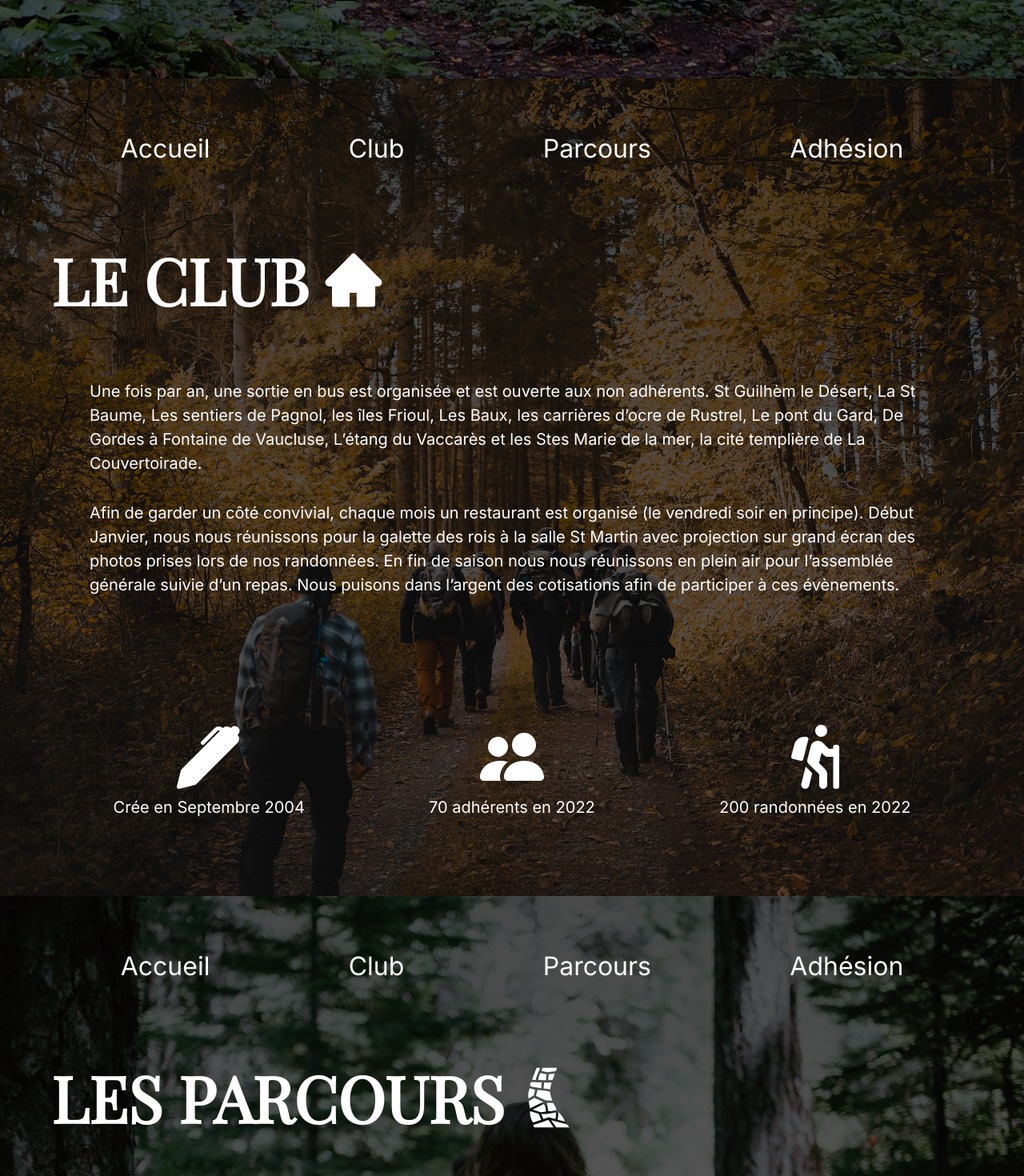
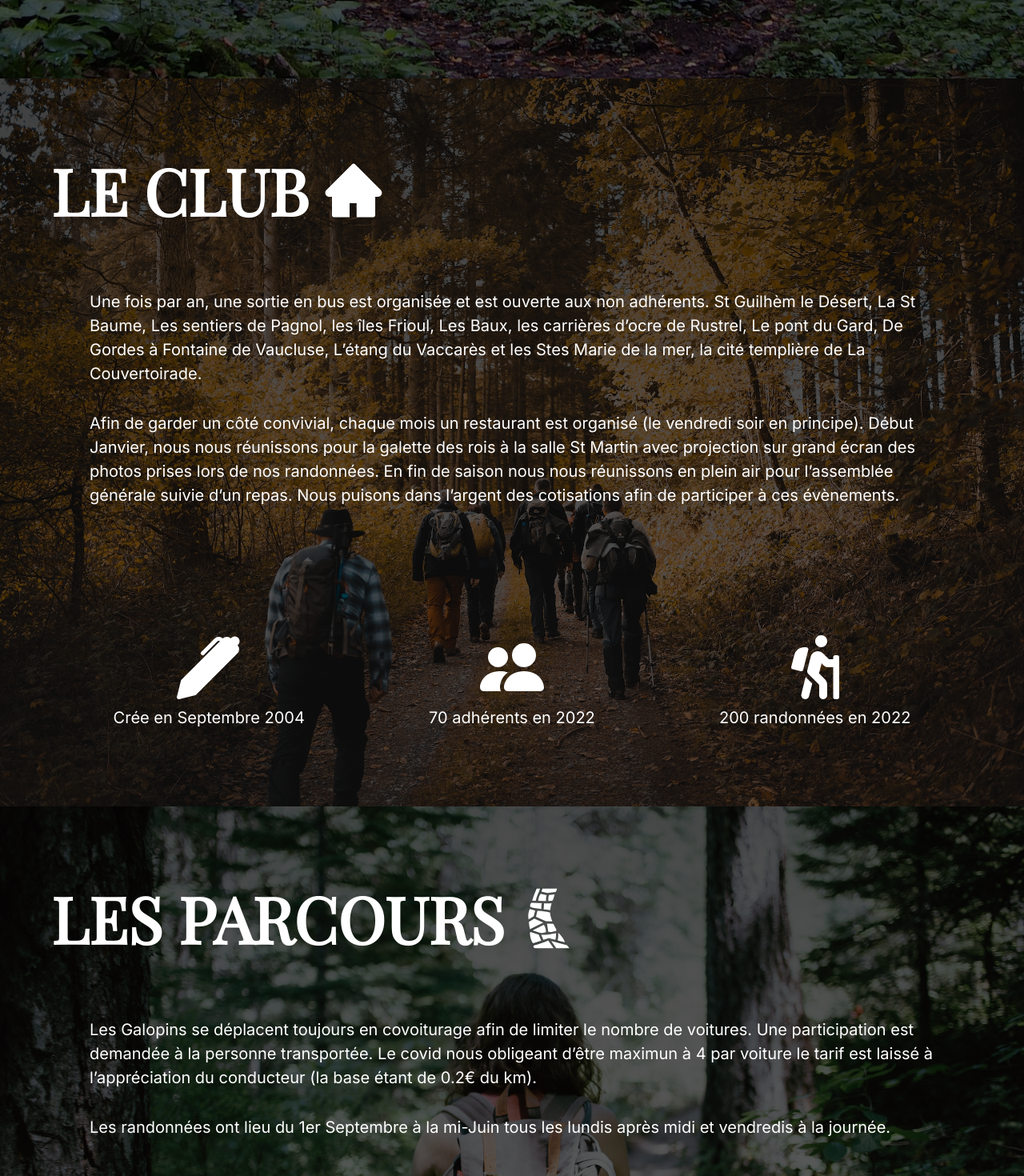
Before and after one commit to SebastienLaurentt/Galopins, a React (Vite) app: page / in a window 1280 px wide. Shown: the part 1200-2670 px from the top of the page at 80% size. Built offline with nearby package versions, Linux system fonts and the light colour scheme.

Commit message:
comments header on all sections excepted home and add text-center on span in club to fix tab issue display

```diff
--- a/src/sections/Club.tsx
+++ b/src/sections/Club.tsx
@@ -16,7 +16,7 @@ function Club() {
             id='Club'
             bg={ClubBg}
         >
-            <Header/>
+            {/* <Header/> */}
             {/* CLUB CONTENT */}
             <div className='flex flex-col md:p-4 xl:p-8'>
                 <SectionHeader sectionTitle='LE CLUB'>
@@ -29,15 +29,15 @@ function Club() {
                     </p>
                 </div>
                 <div className='md:flex md:flex-row md:justify-around '>
-                    <div className='flex flex-col items-center gap-y-2'>
+                    <div className='flex flex-col items-center text-center gap-y-2'>
                         <BsFillPenFill className="text-3xl md:text-4xl xl:text-5xl" />
                         <span className='mb-8'>Crée en Septembre 2004</span>
                     </div>
-                    <div className='flex flex-col items-center gap-y-2'>
+                    <div className='flex flex-col items-center text-center gap-y-2'>
                         <BsPeopleFill className="text-3xl md:text-4xl xl:text-5xl" />
                         <span className='mb-8'>70 adhérents en 2022</span>
                     </div>
-                    <div className='flex flex-col items-center gap-y-2'>
+                    <div className='flex flex-col items-center text-center gap-y-2'>
                         <FaHiking className="text-3xl md:text-4xl xl:text-5xl" />
                         <span className='mb-8'>200 randonnées en 2022</span>
                     </div>
--- a/src/sections/Parcours.tsx
+++ b/src/sections/Parcours.tsx
@@ -13,7 +13,7 @@ function Parcours() {
             id='Parcours'
             bg={ParcoursBg}
         >
-            <Header/>
+            {/* <Header/> */}
             {/* PARCOURS CONTENT */}
             <div className='flex flex-col md:p-4 xl:p-8'>
                 <SectionHeader sectionTitle='LES PARCOURS'>
--- a/src/sections/Rejoindre.tsx
+++ b/src/sections/Rejoindre.tsx
@@ -15,7 +15,7 @@ function Rejoindre() {
             bg={RejoindreBg}
         >
 
-            <Header/>
+            {/* <Header/> */}
             {/* CONSEILS CONTENT */}
             <div className='md:p-4 xl:p-8'>
                 <SectionHeader sectionTitle='NOUS REJOINDRE'>
```
